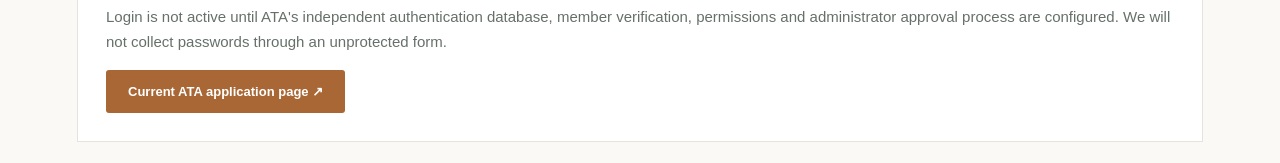
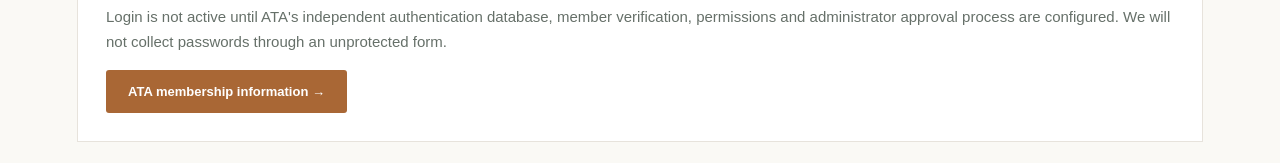
Before and after one commit to andrevercuiel/visitaberdeen, a Next.js app: page /member-portal in a window 1280 px wide. Shown: the part 1026-1189 px from the top of the page. Built offline with nearby package versions, Linux system fonts and the light colour scheme.

Commit message:
Remove retired Odoo URLs from app/member-portal/page.jsx

```diff
--- a/app/member-portal/page.jsx
+++ b/app/member-portal/page.jsx
@@ -4,4 +4,4 @@ export const metadata = {
   alternates: { canonical: "/member-portal" },
   openGraph: { title: "ATA Member Portal", description: "Information for Aberdeen Tourism Association members about managing business listings, events and visitor offers.", url: "https://visitaberdeen.co.za/member-portal", type: "website", locale: "en_ZA", siteName: "Visit Aberdeen" },
   robots: { index: false, follow: false }
-};export default function Portal(){return <main className="container pad"><div className="eyebrow">ATA MEMBERS ONLY</div><h1 className="pageTitle">Member Portal</h1><p className="lede">A dedicated workspace for verified Aberdeen Tourism Association members. This portal is separate from TownHub membership and town administration.</p><div className="featureGrid"><article className="feature"><h3>My Business Profile</h3><p>Manage address, contact details, images, services, accommodation or activity details and external booking links.</p></article><article className="feature"><h3>My Events</h3><p>Submit events, review approval status and manage updates, postponements and cancellations.</p></article><article className="feature"><h3>My Specials</h3><p>Manage dated visitor offers with conditions, expiry dates and authorised cross-platform publishing.</p></article><article className="feature"><h3>Membership</h3><p>View account details, association updates and membership status once access is enabled.</p></article></div><section className="feature" style={{marginTop:28,minHeight:0}}><h2>Secure member sign-in is being prepared</h2><p>Login is not active until ATA's independent authentication database, member verification, permissions and administrator approval process are configured. We will not collect passwords through an unprotected form.</p><a className="btn" href="https://visitaberdeen.odoo.com/join-ata">Current ATA application page ↗</a></section></main>}
+};export default function Portal(){return <main className="container pad"><div className="eyebrow">ATA MEMBERS ONLY</div><h1 className="pageTitle">Member Portal</h1><p className="lede">A dedicated workspace for verified Aberdeen Tourism Association members. This portal is separate from TownHub membership and town administration.</p><div className="featureGrid"><article className="feature"><h3>My Business Profile</h3><p>Manage address, contact details, images, services, accommodation or activity details and external booking links.</p></article><article className="feature"><h3>My Events</h3><p>Submit events, review approval status and manage updates, postponements and cancellations.</p></article><article className="feature"><h3>My Specials</h3><p>Manage dated visitor offers with conditions, expiry dates and authorised cross-platform publishing.</p></article><article className="feature"><h3>Membership</h3><p>View account details, association updates and membership status once access is enabled.</p></article></div><section className="feature" style={{marginTop:28,minHeight:0}}><h2>Secure member sign-in is being prepared</h2><p>Login is not active until ATA's independent authentication database, member verification, permissions and administrator approval process are configured. We will not collect passwords through an unprotected form.</p><a className="btn" href="/join-ata">ATA membership information →</a></section></main>}
```
